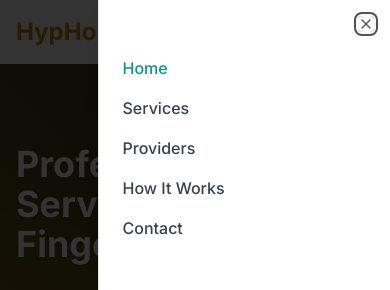
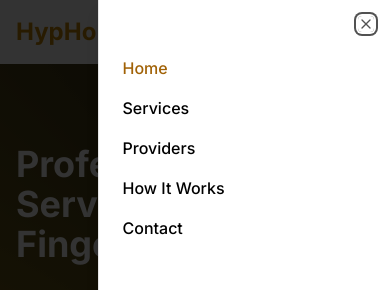
Before and after one commit to kartikcseai/HypHomZ-V1, a Next.js app: page / in a window 390 px wide. Both pictures are taken after a click on the button "Toggle menu". Shown: the top 290 px of the page. Built offline with nearby package versions, Linux system fonts and the light colour scheme.

Commit message:
Update header.tsx

```diff
--- a/components/header.tsx
+++ b/components/header.tsx
@@ -84,8 +84,8 @@ export default function Header() {
                     <Link
                       key={link.name}
                       href={link.href}
-                      className={`text-base font-medium transition-colors hover:text-teal-600 ${
-                        pathname === link.href ? "text-teal-600" : "text-gray-700"
+                      className={`text-base font-medium transition-colors hover:text-yellow-700 ${
+                        pathname === link.href ? "text-yellow-700": "text-black"
                       }`}
                       onClick={() => setIsSheetOpen(false)}
                     >
```
